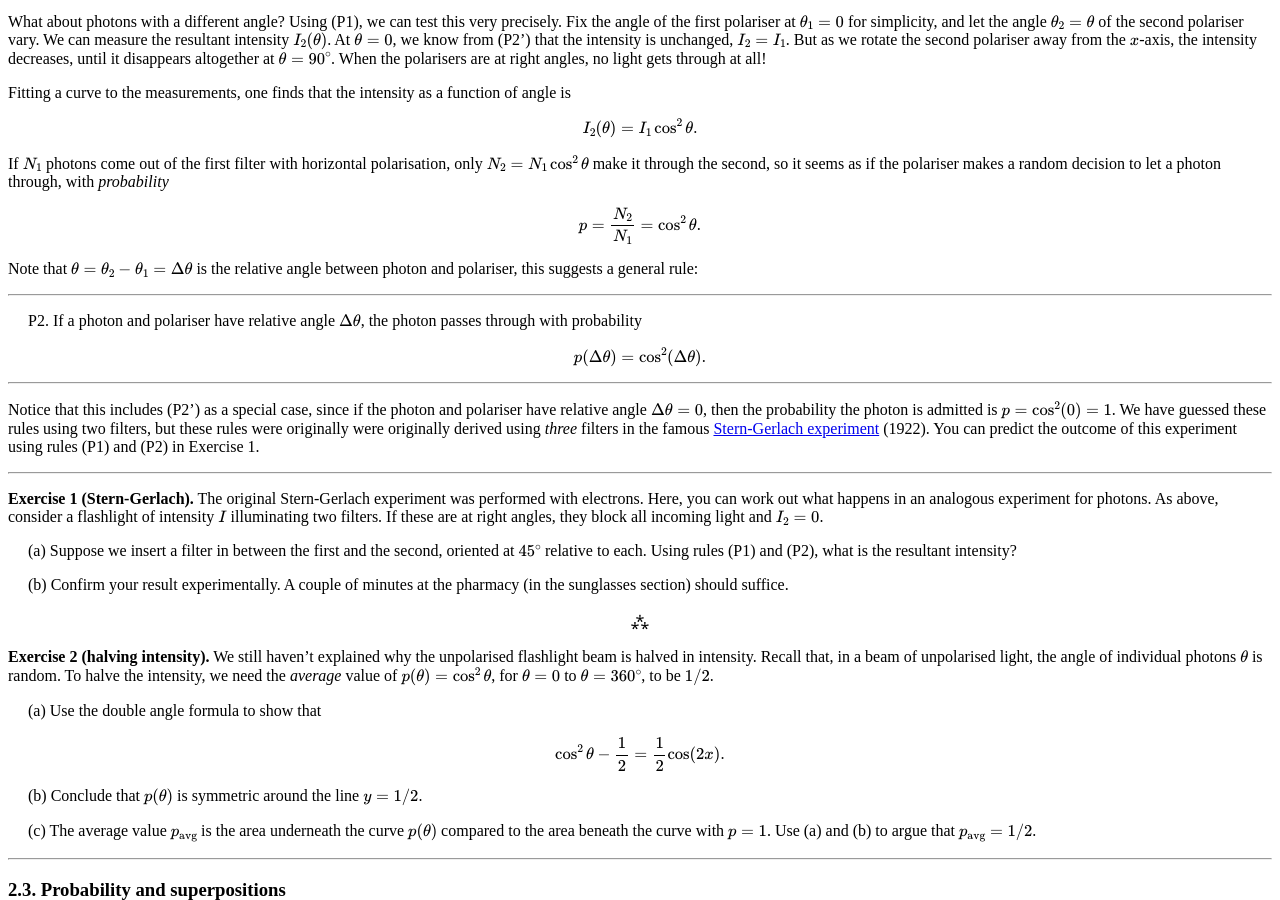
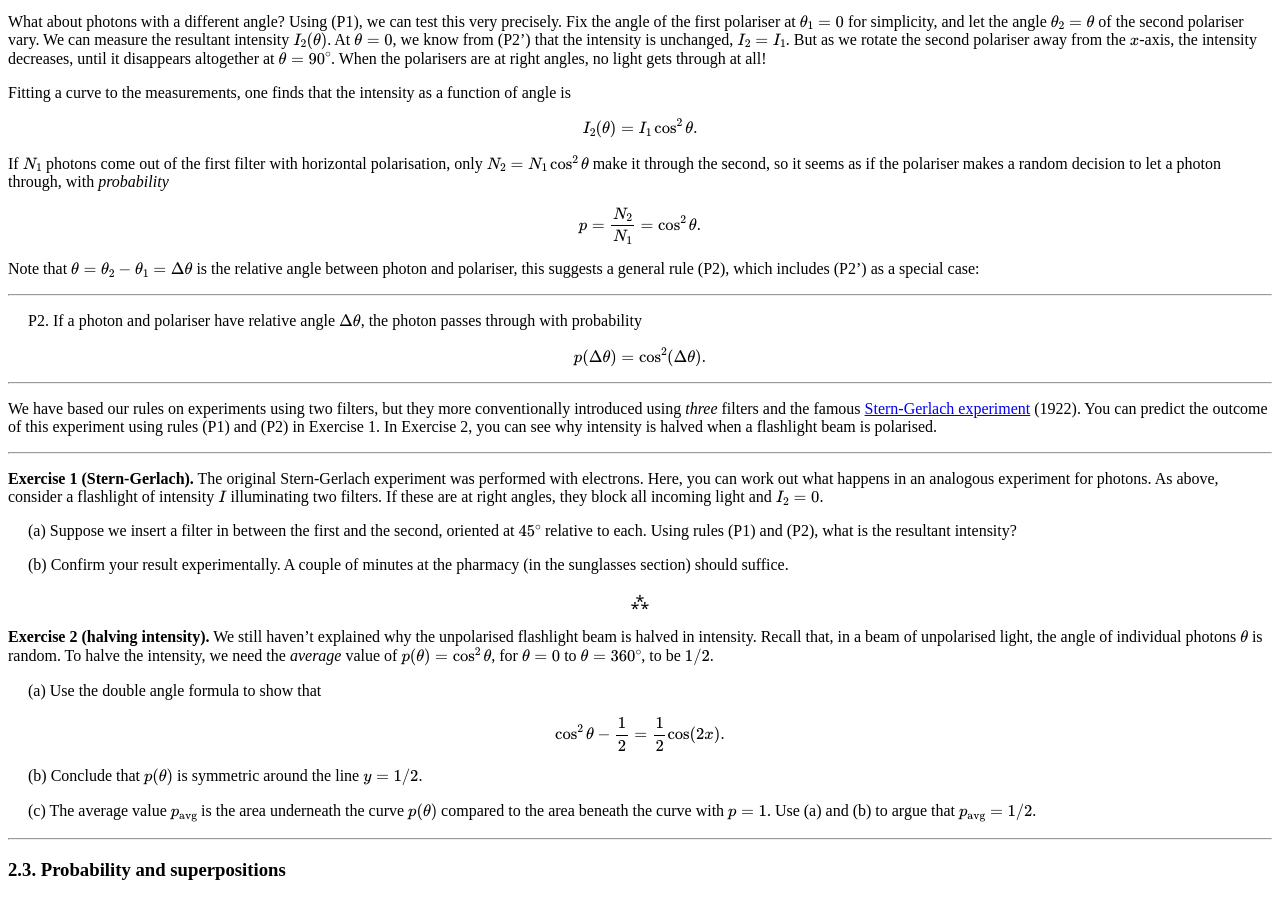
Before and after one commit to hapax/hapax.github.io, a Jekyll site: the page built from assets/simple-qm.md, in a window 1280 px wide and 900 px high, scrolled down 1740 px. Built offline with Jekyll 4.4.1, drawn with Linux system fonts in a browser that asks for light colours; our own code applies the rules of GitHub Pages for plain Markdown files; formulas are drawn with MathJax 3; a script that is not in the unit is left out.

Commit message:
Update simple-qm.md

```diff
--- a/assets/simple-qm.md
+++ b/assets/simple-qm.md
@@ -165,7 +165,8 @@
 $$
 
 Note that $\theta = \theta_2 - \theta_1 = \Delta\theta$ is the
-relative angle between photon and polariser, this suggests a general rule:
+relative angle between photon and polariser, this suggests a general
+rule (P2), which includes (P2') as a special case:
 
 ---
 
@@ -180,15 +181,14 @@
 
 ---
 
-Notice that this includes (P2') as a special case, since if the photon
-and polariser have relative angle $\Delta\theta =0$, then the
-probability the photon is admitted is $p = \cos^2(0) = 1$.
-We have guessed these rules using two filters, but these rules were
-originally were originally derived using *three* filters in the famous
+We have based our rules on experiments using two filters, but they
+more conventionally introduced using *three* filters and the famous
 [Stern-Gerlach experiment](https://en.wikipedia.org/wiki/Stern%E2%80%93Gerlach_experiment)
 (1922).
 You can predict the outcome of this experiment using rules (P1) and
 (P2) in Exercise 1.
+In Exercise 2, you can see why intensity is halved when a flashlight
+beam is polarised.
 
 ---
 
```
